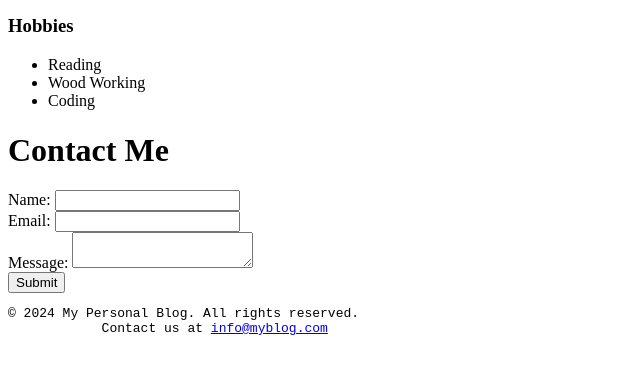
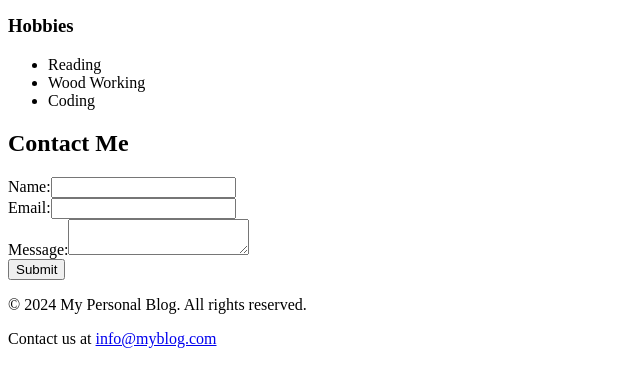
Before and after one commit to Alex-Spiegel/2024-24-07_HandsOn, a plain HTML site: page index.html in a window 1280 px wide. Shown: the part 423-800 px from the top of the page, without its empty margins (0-640 px from the left). Drawn offline with Linux system fonts and the light colour scheme.

Commit message:
implemented sohaibs changes

```diff
--- a/index.html
+++ b/index.html
@@ -7,49 +7,60 @@
 </head>
 <body>
     <header><h1>Welcome To My Personal Blog</h1>
-        <div>
+
         <nav>
             <a href="Blog_Posts.html">Blog Posts</a>
             <a href="About_Me.html">About Me</a>
             <a href="Contact.html">Contact</a>
         </nav>
-        </div>
+
     </header>
 
     <main>
         <section>
             <h2>Blog Posts</h2>
+
+            <article>
                 <h3>My First Blog Post</h3>
-            <article><p>This is the content of my first blog. It's very interesting!</p></article>
+                <p>This is the content of my first blog. It's very interesting!</p>
+            </article>
 
+            <article>
                 <h3>Another Interesting Post</h3>
-            <article><p>Here is some more interesting content for my blog.</p></article>
+                <p>Here is some more interesting content for my blog.</p>
+            </article>
          </section>
 
         <section>
             <h2>About Me</h2>
             <img src="missing_link.tv" alt="Profile Picture">
             <p>Hello! I'm an aspiring web developer. I love creating beautiful and functional websites.</p>
+
             <h3>Hobbies</h3>
-        </section>
+
             <ul>
                 <li>Reading</li>
                 <li>Wood Working</li>
                 <li>Coding</li>
             </ul>
+        </section>
 
-        <h1>Contact Me</h1>
-        Name: <input type="text" name="name"> <br>
-        Email: <input type="email" name="email"/> <br>
-        Message: <textarea name="message"></textarea> <br>
+        <section>
+            <h2>Contact Me</h2>
+
+            <form action="">
+                <label for="name">Name:</label><input type="text" name="name"><br>
+                <label for="email">Email:</label><input type="email" name="email"/><br>
+                <label for="message">Message:</label><textarea name="message"></textarea><br>
                 <button type="">Submit</button>
+            </form>
+        </section>
 
     </main>
 
     <footer>
-        <pre>&copy; 2024 My Personal Blog. All rights reserved.
-            Contact us at <a href="example@gmail.com">info@myblog.com</a></pre>
-
+        <p>&copy; 2024 My Personal Blog. All rights reserved.</p>
+        <p>Contact us at <a href="example@gmail.com">info@myblog.com</a></p>
     </footer>
 
 </body>
```
Lines whose indentation alone changed are shown as unchanged.
